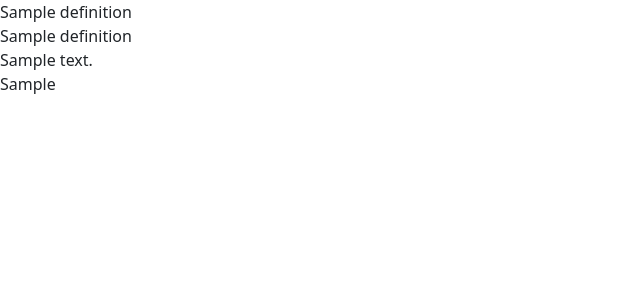
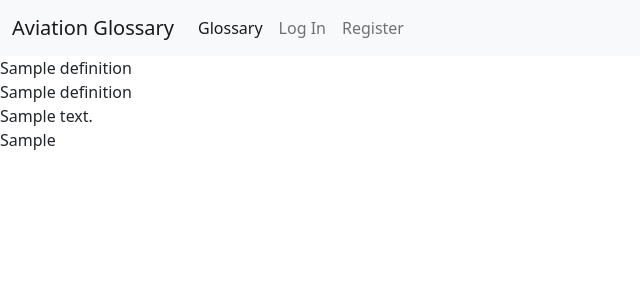
Before and after one commit to gretaegan/MS3, a Flask app: page / in a window 1280 px wide. Shown: the top 300 px of the page, without its empty margins (0-640 px from the left). Run offline with Flask 2, Linux system fonts and the light colour scheme; a database or web service that is not in the repository returns one stand-in record (values such as "Sample title"); some libraries are stand-ins or nearby versions.

Commit message:
Add Bootstrap collapsable Navbar

```diff
--- a/templates/base.html
+++ b/templates/base.html
@@ -12,6 +12,30 @@
     <title>Aviation Glossary</title>
 </head>
 <body>
+        <header>
+            <!-- navbar -->
+            <nav class="navbar navbar-expand-lg navbar-light bg-light">
+                <div class="container-fluid">
+                <a class="navbar-brand" href="{{ url_for('get_definitions') }}">Aviation Glossary</a>
+                <button class="navbar-toggler" type="button" data-bs-toggle="collapse" data-bs-target="#navbarText" aria-controls="navbarText" aria-expanded="false" aria-label="Toggle navigation">
+                    <span class="navbar-toggler-icon"></span>
+                </button>
+                <div class="collapse navbar-collapse" id="navbarText">
+                    <ul class="navbar-nav me-auto mb-2 mb-lg-0">
+                    <li class="nav-item">
+                        <a class="nav-link active" aria-current="page" href="#">Glossary</a>
+                    </li>
+                    <li class="nav-item">
+                        <a class="nav-link" href="#">Log In</a>
+                    </li>
+                    <li class="nav-item">
+                        <a class="nav-link" href="#">Register</a>
+                    </li>
+                    </ul>
+                </div>
+                </div>
+            </nav>
+        </header>
 
     {% block content %}
     {% endblock %}
```
